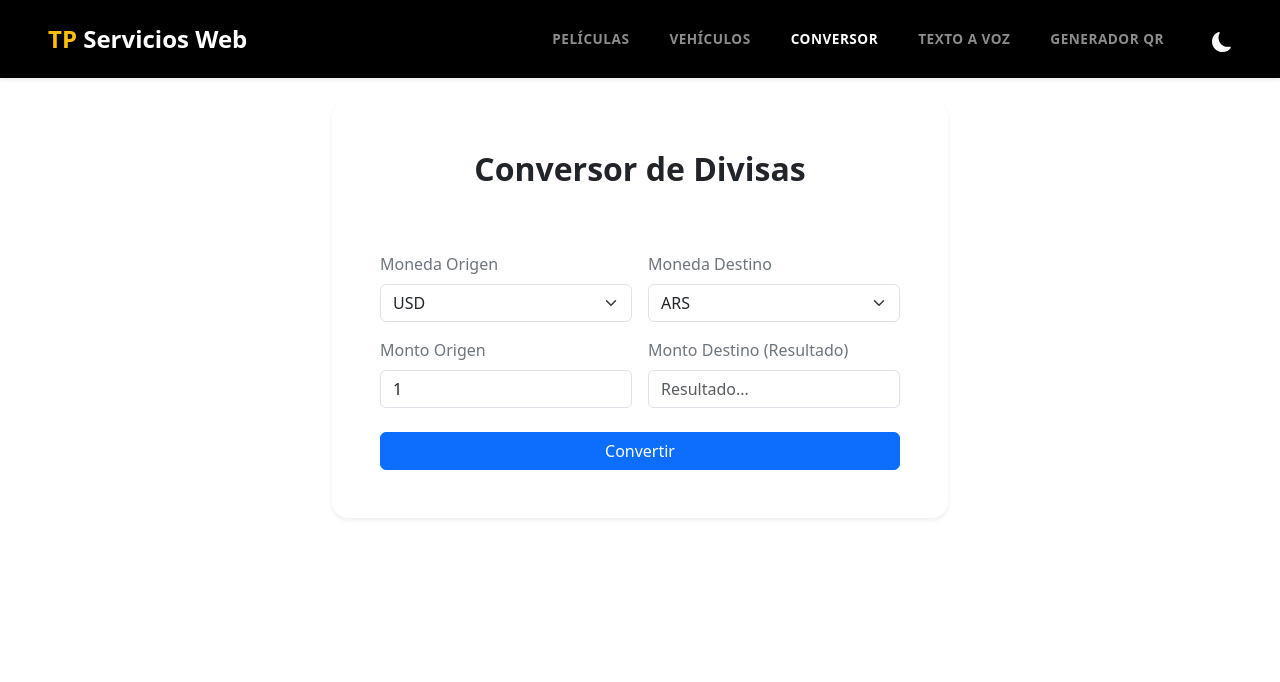
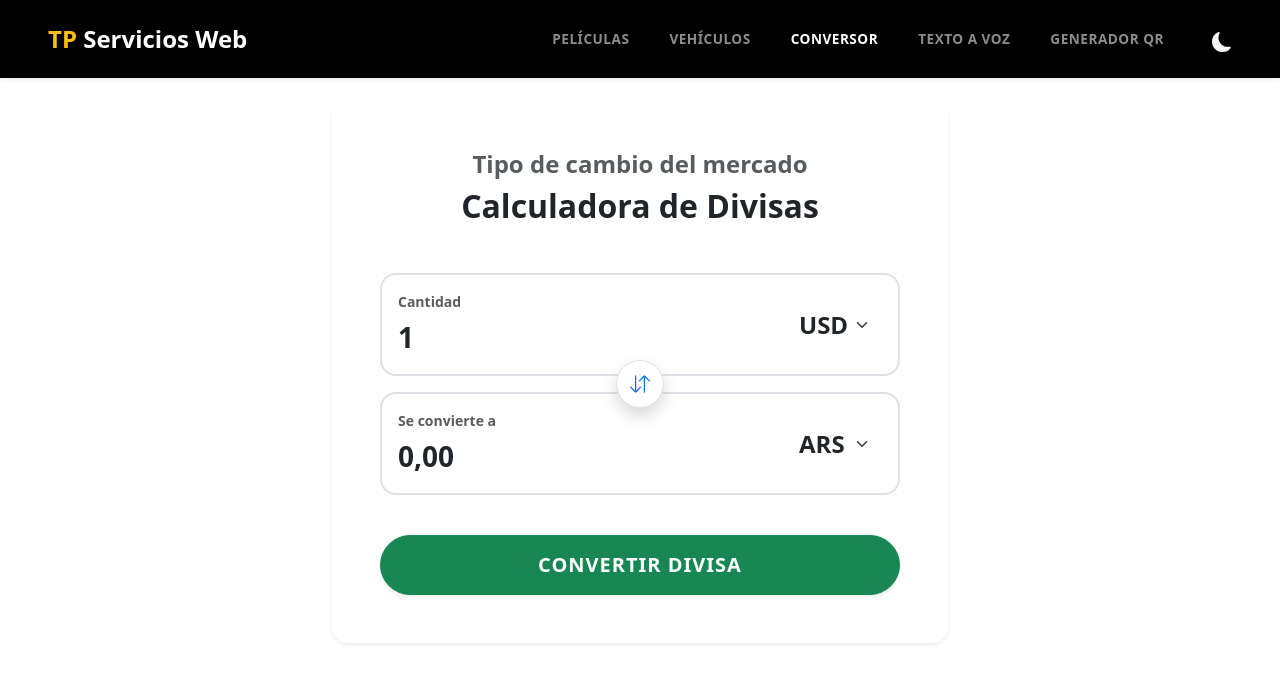
Before and after one commit to MauroNanda/unju-pysweb-tp-servicios-web, an Angular app: page /divisas in a window 1280 px wide. Shown: the top 682 px of the page. Built offline with nearby package versions, Linux system fonts and the light colour scheme.

Commit message:
Rediseñar conversor de divisas estilo Wise con intercambio de monedas

```diff
--- a/src/app/features/divisas/divisas.html
+++ b/src/app/features/divisas/divisas.html
@@ -1,52 +1,110 @@
 <div class="row justify-content-center">
-  <div class="col-12 col-md-8 col-lg-6">
-    <div class="card shadow-sm border-0 rounded-4">
+  <div class="col-12 col-md-8 col-xl-6">
+    <div class="card shadow-sm border-0 rounded-4 overflow-hidden">
       <div class="card-body p-4 p-md-5">
-        <h2 class="card-title text-center mb-5 fw-bold">Conversor de Divisas</h2>
 
-        <div class="row g-3 mt-1">
-          <div class="col-12 col-md-6">
-            <label class="form-label text-secondary">Moneda Origen</label>
-            <select class="form-select mb-3" [(ngModel)]="origen">
+        <div class="text-center mb-5">
+          <h4 class="fw-bold mb-2 text-muted">Tipo de cambio del mercado</h4>
+          @if (resultado !== null && !loading) {
+            <h2 class="text-success fw-bold mb-0">1 {{ origen }} = {{ (resultado / cantidad) | number: '1.2-4' }} {{ destino }}</h2>
+          } @else {
+            <h2 class="fw-bold mb-0">Calculadora de Divisas</h2>
+          }
+        </div>
+
+        <div class="position-relative">
+
+          <!-- Origen -->
+          <div class="border rounded-4 p-3 d-flex justify-content-between align-items-center bg-body hover-card transition-all border-2">
+            <div class="d-flex flex-column w-100 me-3">
+              <label class="form-label text-muted small fw-bold mb-1">Cantidad</label>
+              <input
+                type="number"
+                class="form-control border-0 bg-transparent fs-3 p-0 fw-bold shadow-none"
+                [(ngModel)]="cantidad"
+                min="0.01"
+                max="1000000000000"
+                step="0.01"
+                style="outline: none;"
+              />
+            </div>
+            <div class="d-flex align-items-center">
+              <select class="form-select border-0 bg-transparent fs-4 fw-bold shadow-none cursor-pointer pe-4" [(ngModel)]="origen" style="width: auto;">
                 @for (m of monedas; track m) {
                   <option [value]="m">{{ m }}</option>
                 }
               </select>
-            <label class="form-label text-secondary">Monto Origen</label>
-            <input type="number" class="form-control" [(ngModel)]="cantidad" min="0.01" max="1000000000000" step="0.01" />
-            @if (cantidad > 1000000000000) {
-              <small class="text-danger mt-1 d-block">El monto es demasiado grande.</small>
+            </div>
+          </div>
+
+          <!-- Swap Button -->
+          <div class="position-absolute top-50 start-50 translate-middle text-center" style="z-index: 10;">
+            <button
+              class="btn btn-light rounded-circle shadow border"
+              style="width: 48px; height: 48px; padding: 0; display: flex; align-items: center; justify-content: center; background-color: var(--bs-body-bg);"
+              (click)="swap()"
+              title="Intercambiar divisas"
+            >
+              <svg xmlns="http://www.w3.org/2000/svg" width="20" height="20" fill="currentColor" class="text-primary fw-bold" viewBox="0 0 16 16">
+                <path fill-rule="evenodd" d="M11.5 15a.5.5 0 0 0 .5-.5V2.707l3.146 3.147a.5.5 0 0 0 .708-.708l-4-4a.5.5 0 0 0-.708 0l-4 4a.5.5 0 1 0 .708.708L11 2.707V14.5a.5.5 0 0 0 .5.5zm-7-14a.5.5 0 0 1 .5.5v11.793l3.146-3.147a.5.5 0 0 1 .708.708l-4 4a.5.5 0 0 1-.708 0l-4-4a.5.5 0 0 1 .708-.708L4 13.293V1.5a.5.5 0 0 1 .5-.5z"/>
+              </svg>
+            </button>
+          </div>
+
+          <!-- Destino -->
+          <div class="border rounded-4 p-3 d-flex justify-content-between align-items-center bg-body hover-card transition-all mt-3 border-2">
+            <div class="d-flex flex-column w-100 me-3">
+              <label class="form-label text-muted small fw-bold mb-1">Se convierte a</label>
+              @if (loading) {
+                <div class="d-flex align-items-center h-100 pt-2 pb-1">
+                  <div class="spinner-border text-primary spinner-border-sm" role="status"></div>
+                </div>
+              } @else {
+                <input
+                  type="text"
+                  class="form-control border-0 bg-transparent fs-3 p-0 fw-bold shadow-none text-body"
+                  [value]="resultado !== null ? (resultado | number: '1.2-4') : '0,00'"
+                  readonly
+                  style="outline: none;"
+                />
               }
             </div>
-          <div class="col-12 col-md-6">
-            <label class="form-label text-secondary">Moneda Destino</label>
-            <select class="form-select mb-3" [(ngModel)]="destino">
+            <div class="d-flex align-items-center">
+              <select class="form-select border-0 bg-transparent fs-4 fw-bold shadow-none cursor-pointer pe-4" [(ngModel)]="destino" style="width: auto;">
                 @for (m of monedas; track m) {
                   <option [value]="m">{{ m }}</option>
                 }
               </select>
-            <label class="form-label text-secondary">Monto Destino (Resultado)</label>
-            <input
-              type="text"
-              class="form-control"
-              [value]="resultado !== null && !loading ? (resultado | number: '1.2-4') : ''"
-              readonly
-              placeholder="Resultado..."
-            />
             </div>
           </div>
 
+        </div>
+
+        @if (cantidad > 1000000000000) {
+          <small class="text-danger mt-3 d-block text-center fw-bold">El monto ingresado excede el límite permitido.</small>
+        }
+        @if (origen === destino) {
+          <small class="text-warning mt-3 d-block text-center fw-bold">Selecciona monedas diferentes para convertir.</small>
+        }
+
+        <div class="mt-4 pt-3">
           <button
-          class="btn btn-primary w-100 mt-4"
+            class="btn btn-success btn-lg w-100 rounded-pill fw-bold shadow-sm text-uppercase"
             (click)="convertir()"
             [disabled]="!formValido || loading"
+            style="padding-top: 14px; padding-bottom: 14px; letter-spacing: 1px;"
           >
-          {{ loading ? 'Convirtiendo…' : 'Convertir' }}
+            {{ loading ? 'Calculando...' : 'Convertir divisa' }}
           </button>
+        </div>
 
         @if (error) {
-          <div class="alert alert-danger mt-3">{{ error }}</div>
+          <div class="alert alert-danger mt-4 shadow-sm border-0 rounded-3 d-flex align-items-center">
+            <svg xmlns="http://www.w3.org/2000/svg" width="20" height="20" fill="currentColor" class="me-2 flex-shrink-0" viewBox="0 0 16 16"><path d="M8 15A7 7 0 1 1 8 1a7 7 0 0 1 0 14zm0 1A8 8 0 1 0 8 0a8 8 0 0 0 0 16z"/><path d="M7.002 11a1 1 0 1 1 2 0 1 1 0 0 1-2 0zM7.1 4.995a.905.905 0 1 1 1.8 0l-.35 3.507a.552.552 0 0 1-1.1 0L7.1 4.995z"/></svg>
+            <div>{{ error }}</div>
+          </div>
         }
+
       </div>
     </div>
   </div>
--- a/src/app/features/divisas/divisas.ts
+++ b/src/app/features/divisas/divisas.ts
@@ -44,4 +44,11 @@ export class Divisas {
       },
     });
   }
+
+  swap(): void {
+    const temp = this.origen;
+    this.origen = this.destino;
+    this.destino = temp;
+    this.resultado = null;
+  }
 }
```
Lines whose indentation alone changed are shown as unchanged.
